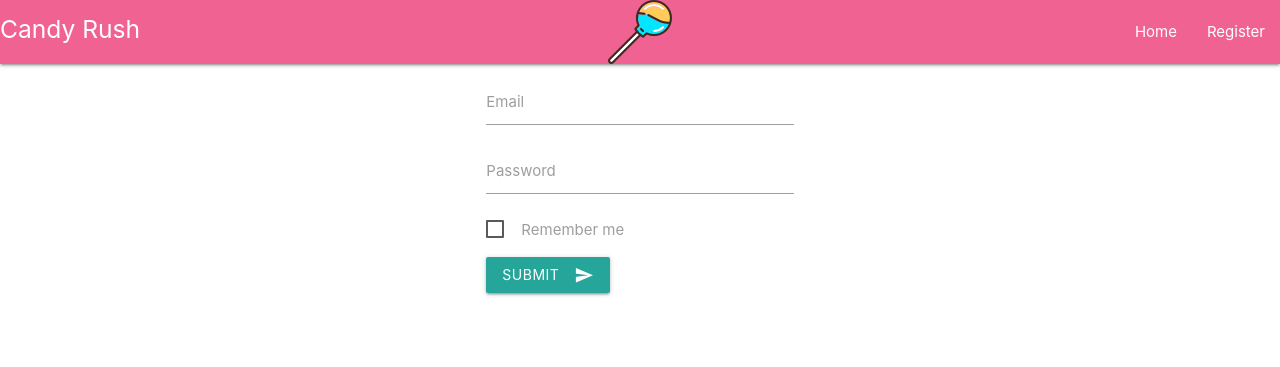
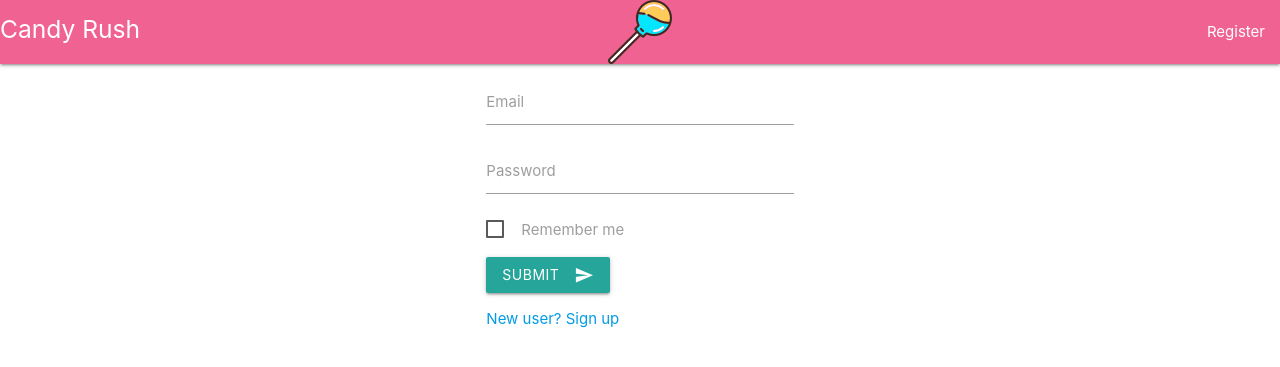
Before and after one commit to fcatusse/CandyRush, a PHP site: page /login.php in a window 1280 px wide. Shown: the top 367 px of the page. Run offline with PHP 8.4, Linux system fonts and the light colour scheme; a stand-in replaces the project's code that opens the database connection; some libraries are stand-ins or nearby versions.

Commit message:
improved UX for signup.php and login.php

```diff
--- a/login.php
+++ b/login.php
@@ -38,7 +38,6 @@ if ($_POST != NULL) {
             <span style="float:left;"><h5>Candy Rush </h5></span>
                 <a href="#!" class="brand-logo center"><img src="lollipop.png">
                     <ul id="nav-mobile" class="right">
-                            <li><a href="index.php">Home</a></li>
                             <li><a href="signup.php">Register</a></li>
                     </ul>
                     </div>
@@ -70,6 +69,9 @@ if ($_POST != NULL) {
 	<button class="btn waves-effect waves-light" type="submit" name="action">Submit
     <i class="material-icons right">send</i>
   </button>
+  <div class ="link">
+  <p><a href="signup.php">New user? Sign up </a></p>
+  </div>
   </div>
     </div>
     </div>
--- a/signup.php
+++ b/signup.php
@@ -72,7 +72,6 @@ $pdo = NULL;
             <span style="float:left;"><h5>Candy Rush </h5></span>
                 <a href="#!" class="brand-logo center"><img src="lollipop.png">
                     <ul id="nav-mobile" class="right">
-                            <li><a href="index.php">Home</a></li>
                             <li><a href="login.php">Log in</a></li>
                     </ul>
                     </div>
@@ -116,6 +115,10 @@ $pdo = NULL;
 	<button class="btn waves-effect waves-light" type="submit" name="action">Submit
     <i class="material-icons right">send</i>
   </button>
+
+  <div class ="link text">
+  <p> <a href="login.php"> Already registered? Sign in</p>
+  </div>
   </div>
     </div>
     </div>
```
